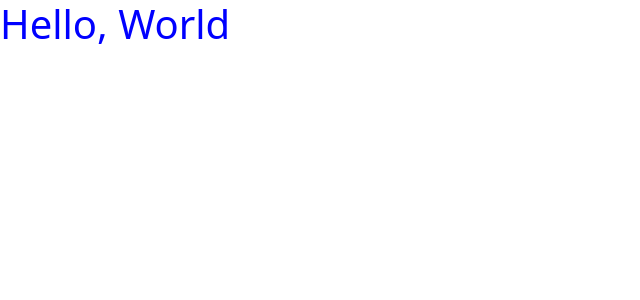
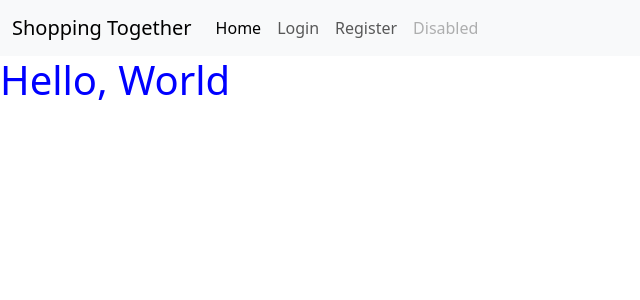
Before and after one commit to RodrigoBaesa/shopping-together, a Flask app: page / in a window 1280 px wide. Shown: the top 300 px of the page, without its empty margins (0-640 px from the left). Run offline with Flask 3, Linux system fonts and the light colour scheme.

Commit message:
feat: implementing navbar to layout.html

```diff
--- a/templates/layout.html
+++ b/templates/layout.html
@@ -10,6 +10,31 @@
     <title>{% block title %}{% endblock %}</title>
 </head>
 <body>
-    {% block main %}{% endblock %}
+
+    <nav class="navbar navbar-expand-lg bg-body-tertiary">
+    <div class="container-fluid">
+        <a class="navbar-brand" href="#">Shopping Together</a>
+        <button class="navbar-toggler" type="button" data-bs-toggle="collapse" data-bs-target="#navbarNav" aria-controls="navbarNav" aria-expanded="false" aria-label="Toggle navigation">
+        <span class="navbar-toggler-icon"></span>
+        </button>
+        <div class="collapse navbar-collapse" id="navbarNav">
+        <ul class="navbar-nav">
+            <li class="nav-item">
+            <a class="nav-link active" aria-current="page" href="#">Home</a>
+            </li>
+            <li class="nav-item">
+            <a class="nav-link" href="/login">Login</a>
+            </li>
+            <li class="nav-item">
+            <a class="nav-link" href="/register">Register</a>
+            </li>
+            <li class="nav-item">
+            <a class="nav-link disabled" aria-disabled="true">Disabled</a>
+            </li>
+        </ul>
+        </div>
+    </div>
+    </nav>
+    <div class="main">{% block main %}{% endblock %}</div>
 </body>
 </html>
```
